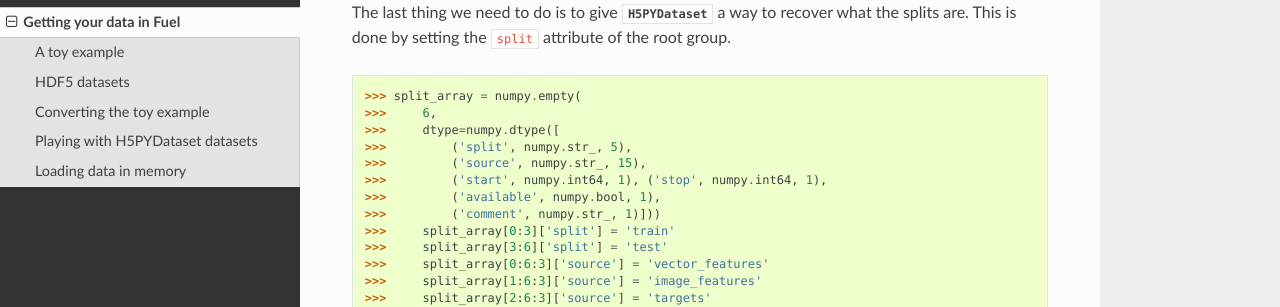
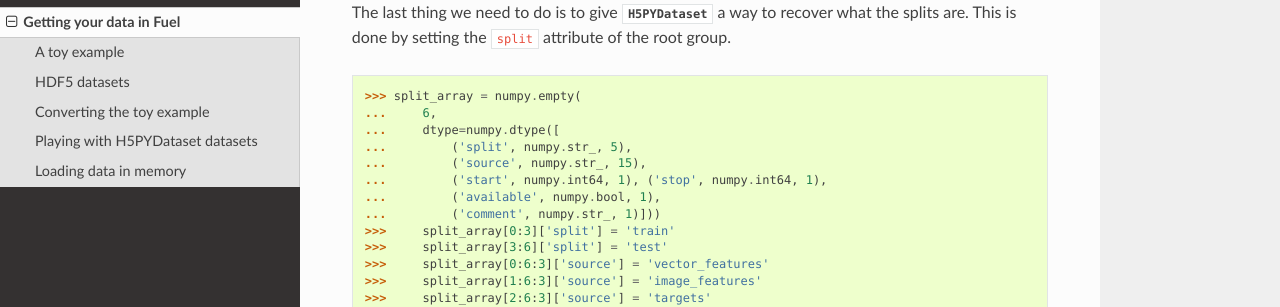
Before and after one commit to mila-iqia/fuel, a Sphinx documentation site: the page built from docs/h5py_dataset.rst, in a window 1280 px wide and 900 px high, scrolled down 2233 px. Shown: the part 154-461 px from the top of the window. Built offline with Sphinx 7.4.7 and the Read the Docs theme 2.0.0, drawn with Linux system fonts in a browser that asks for light colours.

Commit message:
Fix doctest error

```diff
--- a/docs/h5py_dataset.rst
+++ b/docs/h5py_dataset.rst
@@ -115,13 +115,13 @@ a way to recover what the splits are. This is done by setting the ``split``
 attribute of the root group.
 
 >>> split_array = numpy.empty(
->>>     6,
->>>     dtype=numpy.dtype([
->>>         ('split', numpy.str_, 5),
->>>         ('source', numpy.str_, 15),
->>>         ('start', numpy.int64, 1), ('stop', numpy.int64, 1),
->>>         ('available', numpy.bool, 1),
->>>         ('comment', numpy.str_, 1)]))
+...     6,
+...     dtype=numpy.dtype([
+...         ('split', numpy.str_, 5),
+...         ('source', numpy.str_, 15),
+...         ('start', numpy.int64, 1), ('stop', numpy.int64, 1),
+...         ('available', numpy.bool, 1),
+...         ('comment', numpy.str_, 1)]))
 >>>     split_array[0:3]['split'] = 'train'
 >>>     split_array[3:6]['split'] = 'test'
 >>>     split_array[0:6:3]['source'] = 'vector_features'
```
